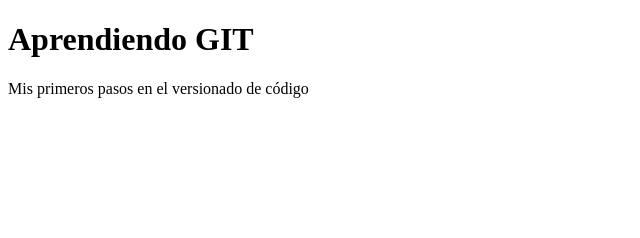
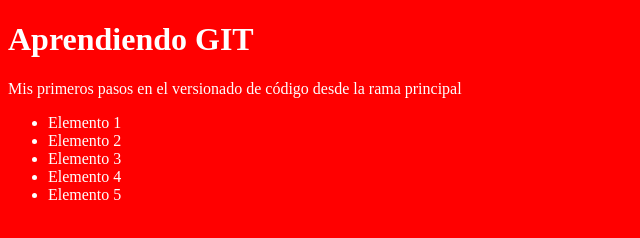
Before and after one commit to avanzaqui/youtube-git-main-avanzaqui, a plain HTML site: page index.html in a window 1280 px wide. Shown: the whole page, without its empty margins (0-640 px from the left). Drawn offline with Linux system fonts and the light colour scheme.

Commit message:
Agregando style.css al index.html

```diff
--- a/index.html
+++ b/index.html
@@ -3,11 +3,21 @@
 <head>
     <meta charset="UTF-8">
     <meta name="viewport" content="width=device-width, initial-scale=1.0">
+    <link rel="stylesheet" type="text/css" href="style.css" />
+
     <title>Aprendiendo GIT</title>
 </head>
 <body>
     <h1>Aprendiendo GIT</h1>
 
-    <p>Mis primeros pasos en el versionado de código</p>
+    <p>Mis primeros pasos en el versionado de código desde la rama principal</p>
+
+    <ul>
+        <li>Elemento 1</li>
+        <li>Elemento 2</li>
+        <li>Elemento 3</li>
+        <li>Elemento 4</li>
+        <li>Elemento 5</li>
+    </ul>
 </body>
 </html>
```
